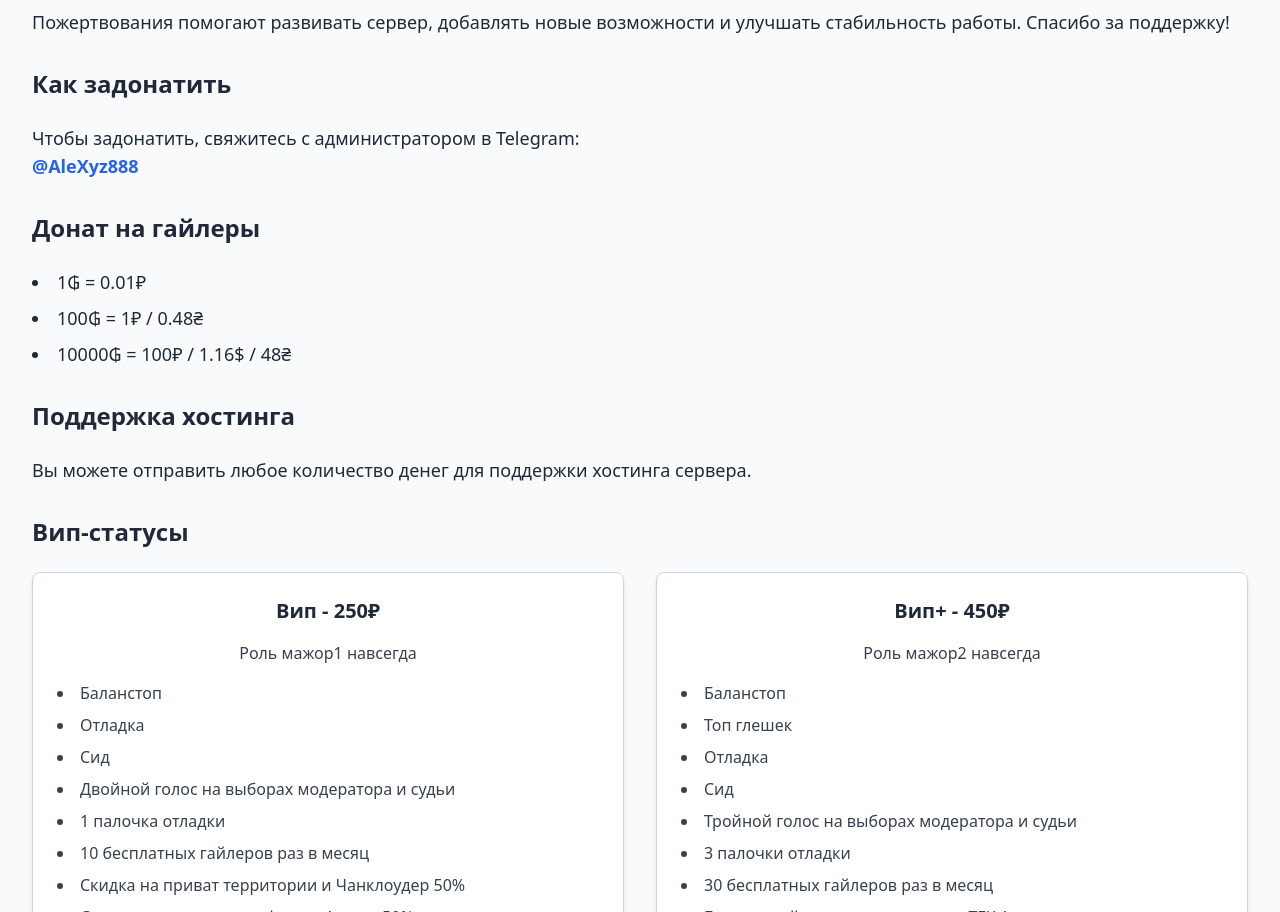
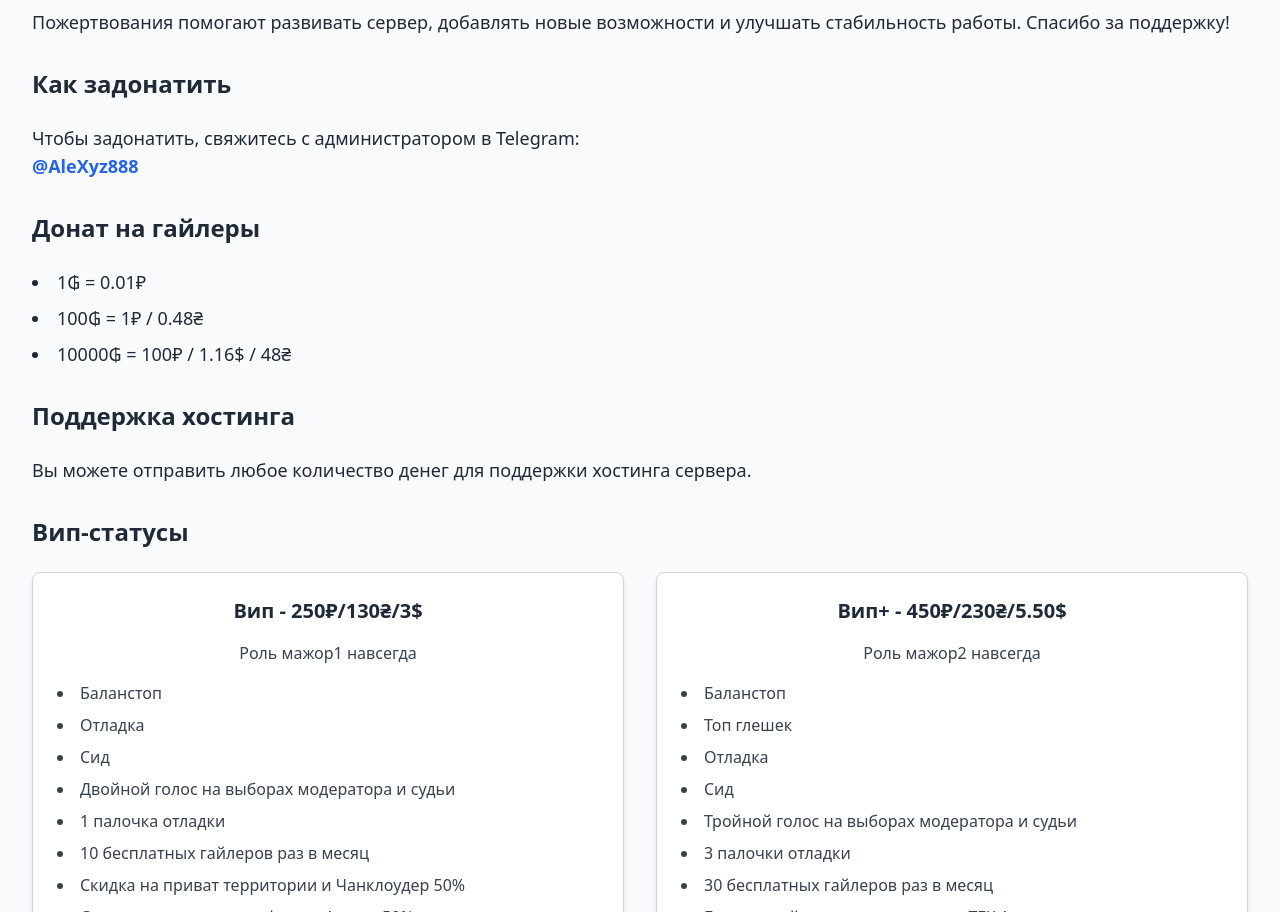
Before and after one commit to guyland-mine/guyland.site, a plain HTML site: page donate.html in a window 1280 px wide. Shown: the part 188-1100 px from the top of the page. Drawn offline with nearby package versions, Linux system fonts and the light colour scheme.

Commit message:
Update donate.html

```diff
--- a/donate.html
+++ b/donate.html
@@ -56,7 +56,7 @@
       <div class="grid grid-cols-1 md:grid-cols-2 gap-8 mt-4">
         <!-- Вип -->
         <div class="border border-gray-300 rounded-lg p-6 bg-white shadow-md">
-          <h3 class="text-xl font-semibold mb-4 text-center">Вип - 250₽</h3>
+          <h3 class="text-xl font-semibold mb-4 text-center">Вип - 250₽/130₴/3$</h3>
           <p class="text-gray-700 mb-4 text-center">Роль мажор1 навсегда</p>
           <ul class="list-disc list-inside text-gray-700 space-y-2">
             <li>Баланстоп</li>
@@ -71,7 +71,7 @@
         </div>
         <!-- Вип+ -->
         <div class="border border-gray-300 rounded-lg p-6 bg-white shadow-md">
-          <h3 class="text-xl font-semibold mb-4 text-center">Вип+ - 450₽</h3>
+          <h3 class="text-xl font-semibold mb-4 text-center">Вип+ - 450₽/230₴/5.50$</h3>
           <p class="text-gray-700 mb-4 text-center">Роль мажор2 навсегда</p>
           <ul class="list-disc list-inside text-gray-700 space-y-2">
             <li>Баланстоп</li>
```
